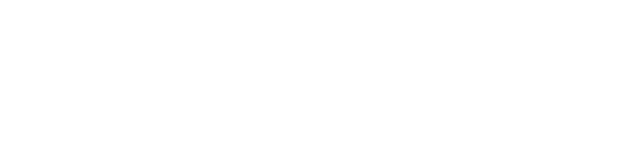
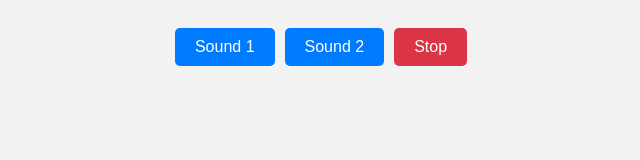
Before and after one commit to acciojob/Soundbar-rohan7745, a website: page main.html in a window 1280 px wide. Shown: the whole page, without its empty margins (319-959 px from the left). Drawn offline with Linux system fonts and the light colour scheme.

Commit message:
created a submission

```diff
--- a/main.html
+++ b/main.html
@@ -8,6 +8,13 @@
 
 <body>
 	<!-- the entire body must be written by student -->
+	  <div id="buttons">
+        <button class="btn" onclick="playAudio('sound1.mp3')">Sound 1</button>
+        <button class="btn" onclick="playAudio('sound2.mp3')">Sound 2</button>
+        <!-- Add more buttons for other sounds as needed -->
+        <button class="stop" onclick="stopAudio()">Stop</button>
+    </div>
+    <audio id="audioPlayer"></audio>
     <script type="text/javascript" src="./script.js">
 </script>
 
--- a/script.js
+++ b/script.js
@@ -1 +1,12 @@
 //your JS code here. If required.
+const audioPlayer = document.getElementById('audioPlayer');
+
+function playAudio(soundFile) {
+    audioPlayer.src = `sounds/${soundFile}`;
+    audioPlayer.play();
+}
+
+function stopAudio() {
+    audioPlayer.pause();
+    audioPlayer.currentTime = 0;
+}
--- a/styles.css
+++ b/styles.css
@@ -1 +1,32 @@
 /*  your css code here. If applicable */
+body {
+    font-family: Arial, sans-serif;
+    text-align: center;
+    background-color: #f2f2f2;
+    padding: 20px;
+}
+
+#buttons {
+    display: flex;
+    justify-content: center;
+    gap: 10px;
+    margin-bottom: 20px;
+}
+
+.btn, .stop {
+    padding: 10px 20px;
+    font-size: 16px;
+    cursor: pointer;
+    background-color: #007bff;
+    color: #fff;
+    border: none;
+    border-radius: 5px;
+}
+
+.stop {
+    background-color: #dc3545;
+}
+
+.btn:hover, .stop:hover {
+    background-color: #0056b3;
+}
```
